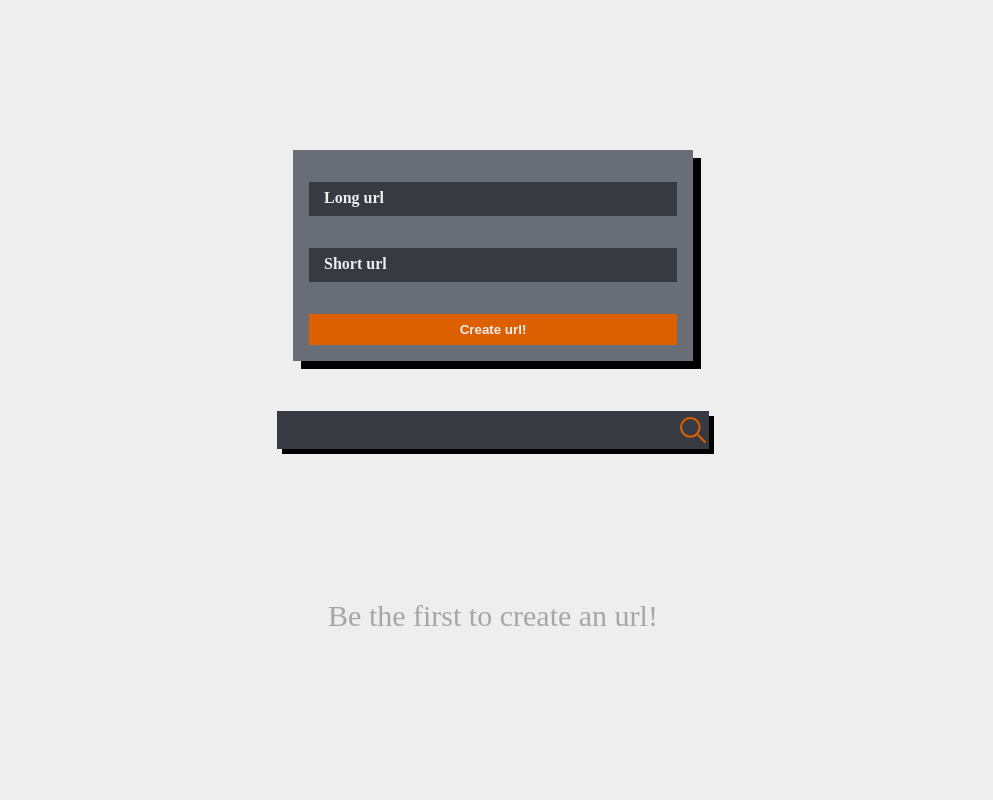
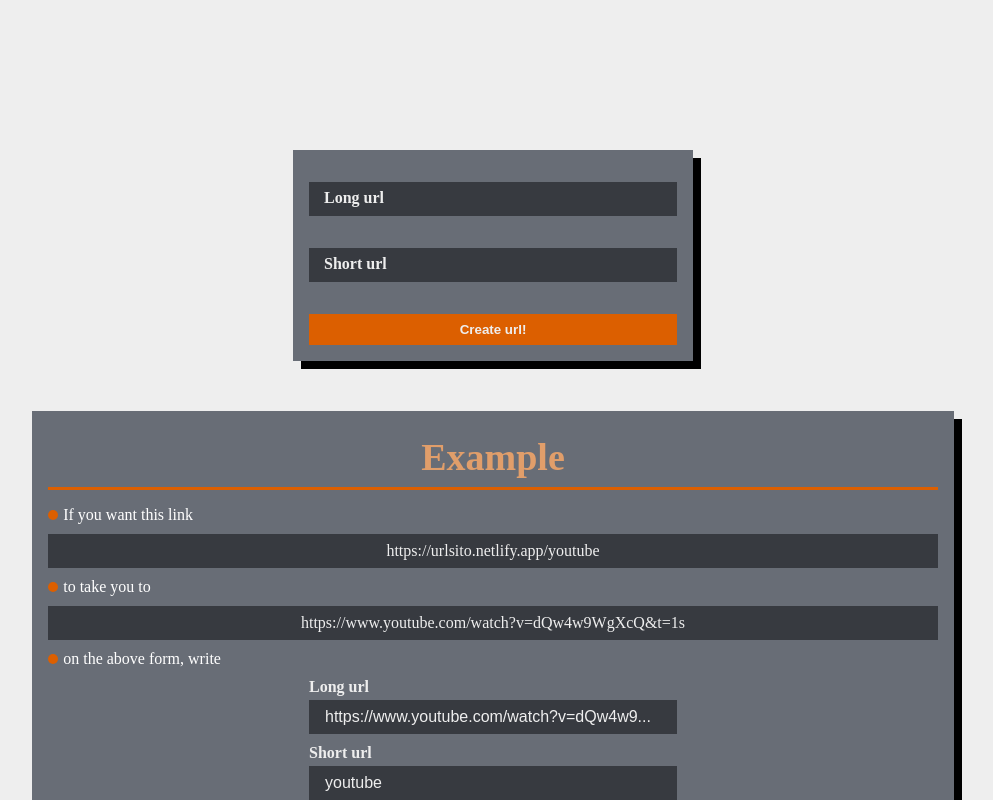
Before and after one commit to Eckry/ShortURL, a React (Vite) app: page / in a window 1280 px wide. Shown: the top 800 px of the page, without its empty margins (147-1140 px from the left). Built offline with nearby package versions, Linux system fonts and the light colour scheme; no server answers.

Commit message:
add example usage

```diff
--- a/src/App.tsx
+++ b/src/App.tsx
@@ -12,6 +12,7 @@ import Message from "./components/Message";
 import Loading from "./components/Loading";
 import Searcher from "./components/Searcher";
 import NoUrlsFound from "./components/NoUrlsFound";
+import Example from "./components/Example";
 
 function isUrl(url: string) {
   try {
@@ -155,6 +156,7 @@ function App() {
       <Toaster />
       <UrlForm handleSubmit={handleSubmit} />
       {!!lastUrl && <Message lastUrl={lastUrl} />}
+      <Example />
       <Searcher onChange={handleOnChange} search={search} />
       {noUrlsFound && <NoUrlsFound />}
       {!isLoading ? (
--- /dev/null
+++ b/src/components/Example.tsx
@@ -0,0 +1,50 @@
+import "./styles/Example.css";
+
+export default function Example() {
+  return (
+    <section className="example-container">
+      <h1 className="example-title">Example</h1>
+      <ul>
+        <li className="example-step">
+          <span className="example-icon"></span>If you want this link
+        </li>
+        <span className="link">https://urlsito.netlify.app/youtube</span>
+        <li className="example-step">
+          <span className="example-icon"></span>to take you to
+        </li>
+        <span className="link">
+          https://www.youtube.com/watch?v=dQw4w9WgXcQ&t=1s
+        </span>
+        <li className="example-step">
+          <span className="example-icon"></span>on the above form, write
+        </li>
+        <div className="example-form">
+          <label className="form-label">
+            <input
+              disabled
+              value="https://www.youtube.com/watch?v=dQw4w9..."
+              className="example-form-input"
+              type="text"
+            />
+            <span className="example-form-span">Long url</span>
+          </label>
+          <label className="form-label">
+            <input
+              disabled
+              value="youtube"
+              className="example-form-input"
+              type="text"
+            />
+            <span className="example-form-span">Short url</span>
+          </label>
+        </div>
+        <li className="example-step">
+          <span className="example-icon"></span>after that, click on
+        </li>
+        <div className="example-form">
+          <button className="submit-button">Create url!</button>
+        </div>
+      </ul>
+    </section>
+  );
+}
--- /dev/null
+++ b/src/components/styles/Example.css
@@ -0,0 +1,74 @@
+.example-container {
+  background-color: var(--secondary);
+  padding: 1rem;
+  width: 80%;
+  box-shadow: 8px 8px 0 0 black;
+}
+
+.example-title {
+  border-bottom: 3px solid var(--highlight);
+  padding: 8px;
+  color: var(--light-highlight);
+  margin-bottom: 16px;
+  text-align: center;
+  font-size: 38px;
+}
+
+.example-form {
+  margin: auto;
+  display: flex;
+  flex-direction: column;
+  justify-content: center;
+  gap: 32px;
+  background-color: var(--secondary);
+  width: 400px;
+  padding: 32px 16px 16px 16px;
+  position: relative;
+}
+
+.example-form-input {
+  background-color: var(--tertiary);
+  color: var(--primary);
+  padding: 0.5rem 1rem;
+  outline: none;
+  border: none;
+  display: block;
+  font-size: 16px;
+  width: 100%;
+  user-select: none;
+}
+
+.example-form-span {
+  position: absolute;
+  left: 0;
+  top: -65%;
+  z-index: 2;
+  pointer-events: none;
+  transition: 0.1s ease;
+  font-weight: bold;
+}
+
+.link {
+  display: block;
+  margin: 10px auto;
+  text-align: center;
+  background-color: var(--tertiary);
+  color: var(--primary);
+  padding: 0.5rem;
+}
+
+.example-step {
+  list-style: none;
+  color: white;
+  display: flex;
+  align-items: center;
+  gap: 5px;
+}
+
+.example-icon {
+  display: inline;
+  width: 10px;
+  aspect-ratio: 1;
+  border-radius: 50%;
+  background-color: var(--highlight);
+}
```
